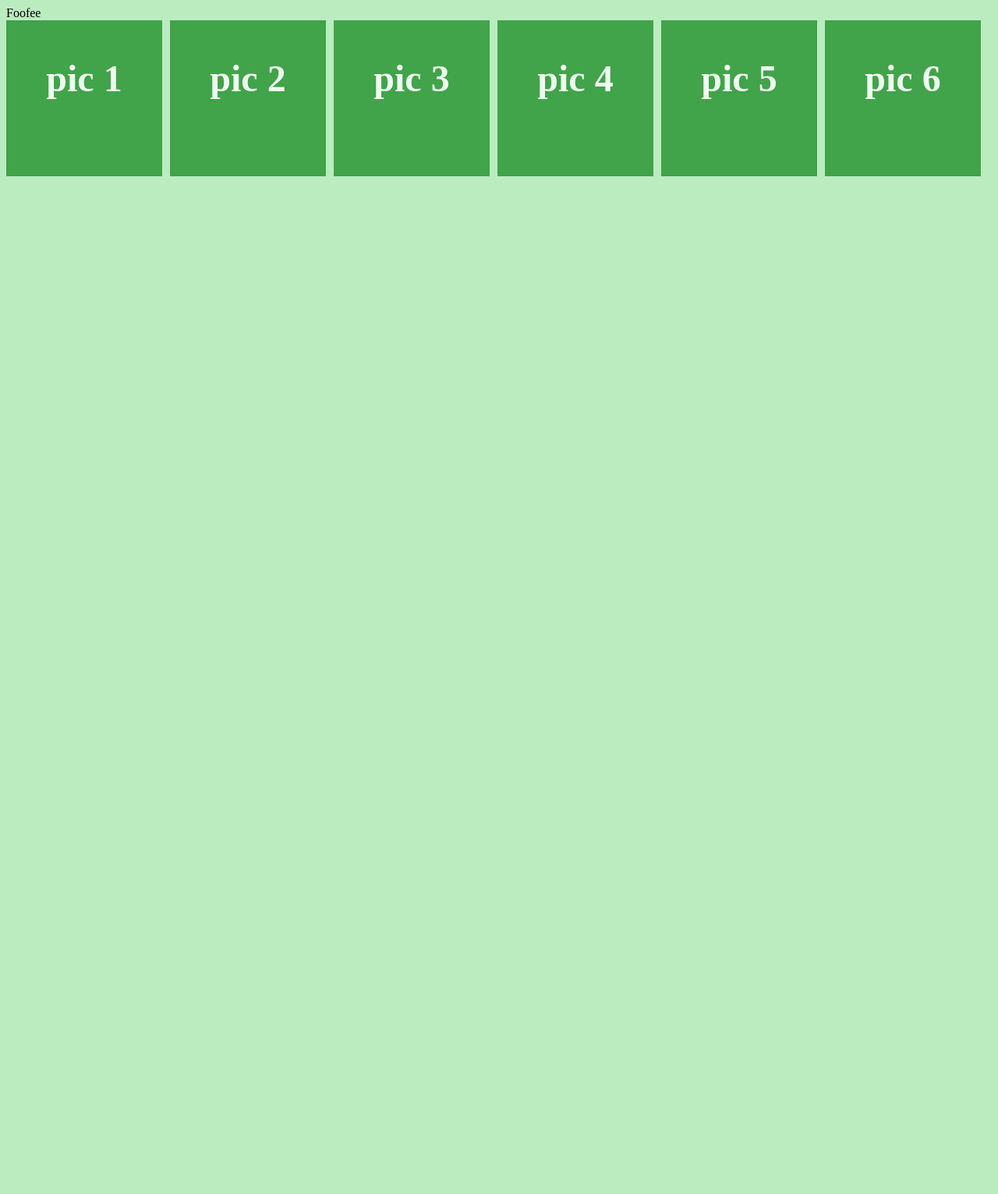
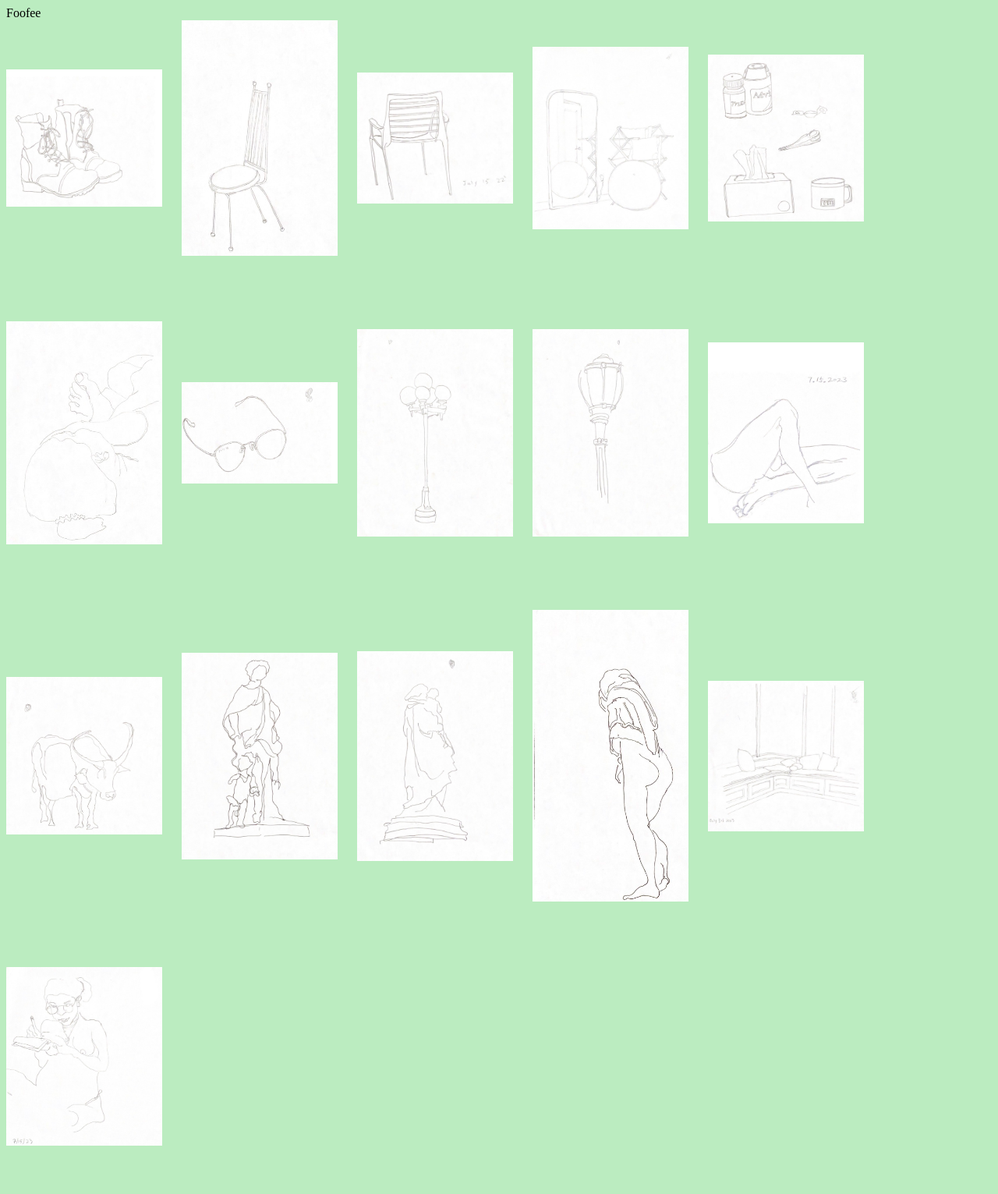
Before and after one commit to lowdanie/foofee, a plain HTML site: page index.html in a window 1280 px wide. Shown: the whole page at 78% size. Before the commit the page ends 800 px from the top, so only its background shows below. Drawn offline with Linux system fonts and the light colour scheme.

Commit message:
add images

```diff
--- a/index.html
+++ b/index.html
@@ -8,12 +8,22 @@
 <body>
 <header>Foofee</header>
     <ul class="flex-container">
-        <li class="flex-item">pic 1</li>
-        <li class="flex-item">pic 2</li>
-        <li class="flex-item">pic 3</li>
-        <li class="flex-item">pic 4</li>
-        <li class="flex-item">pic 5</li>
-        <li class="flex-item">pic 6</li>
+        <li class="flex-item"><img src="images/boots.jpg"></li>
+        <li class="flex-item"><img src="images/chair-1.jpg"></li>
+        <li class="flex-item"><img src="images/chair-2.jpg"></li>
+        <li class="flex-item"><img src="images/clothes-line.jpg"></li>
+        <li class="flex-item"><img src="images/covid.jpg"></li>
+        <li class="flex-item"><img src="images/cuddle.jpg"></li>
+        <li class="flex-item"><img src="images/glasses.jpg"></li>
+        <li class="flex-item"><img src="images/lamp-1.jpg"></li>
+        <li class="flex-item"><img src="images/lamp-2.jpg"></li>
+        <li class="flex-item"><img src="images/legs.jpg"></li>
+        <li class="flex-item"><img src="images/ox.jpg"></li>
+        <li class="flex-item"><img src="images/statue-1.jpg"></li>
+        <li class="flex-item"><img src="images/statue-2.jpg"></li>
+        <li class="flex-item"><img src="images/statue-3.jpg"></li>
+        <li class="flex-item"><img src="images/sunroom.jpg"></li>
+        <li class="flex-item"><img src="images/woman-drawing.jpg"></li>
     </ul>
 
 </body>
--- a/style.css
+++ b/style.css
@@ -12,17 +12,14 @@
 
     /* Then we define how is distributed the remaining space */
     justify-content: flex-start;
-
-    gap: 10px;
+    align-items: center;
+    gap: 25px;
     padding: 0;
     margin: 0;
     list-style: none;
 }
 
 .flex-item {
-    background: rgb(65, 163, 74);
-    width: 200px;
-    height: 200px;
     line-height: 150px;
     color: rgb(238, 251, 239);
     font-weight: bold;
@@ -33,3 +30,7 @@
 body {
     background-color:  rgb(187, 236, 192);
 }
+
+img {
+    width: 200px;
+}
```
Also changed, not shown: images/boots.jpg (added), images/chair-1.jpg (added), images/chair-2.jpg (added), images/clothes-line.jpg (added), images/covid.jpg (added), images/cuddle.jpg (added), images/glasses.jpg (added), images/lamp-1.jpg (added), images/lamp-2.jpg (added), images/legs.jpg (added), images/ox.jpg (added), images/statue-1.jpg (added), images/statue-2.jpg (added), images/statue-3.jpg (added), 2 more files.
